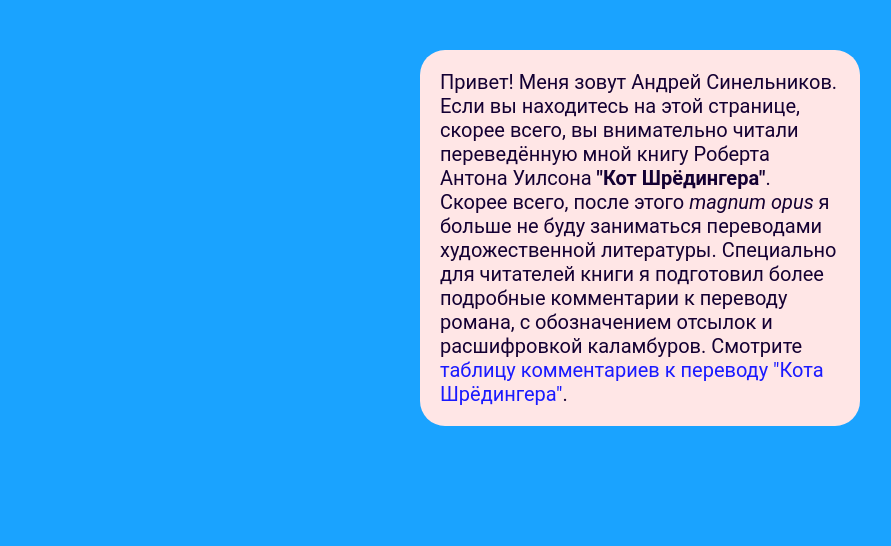
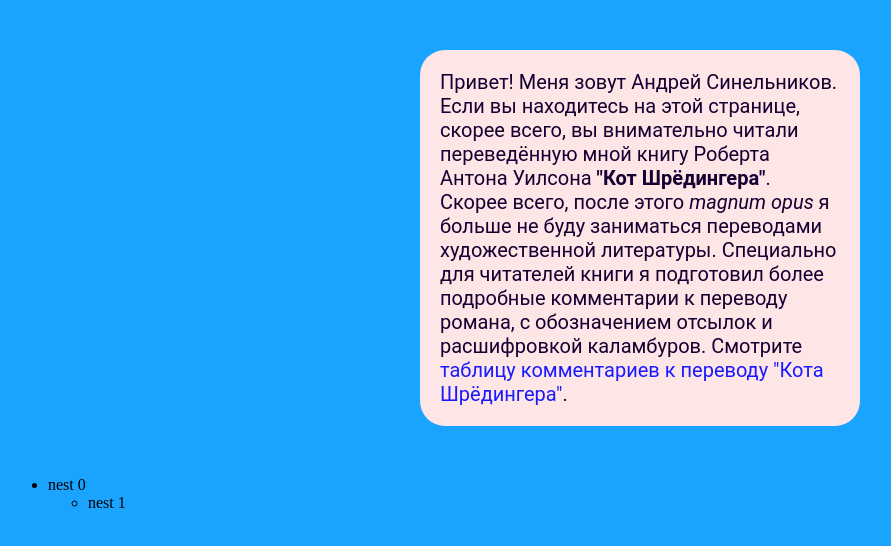
Before and after one commit to AndreySinelnikov/AndreySinelnikov.github.io, a plain HTML site: page index.html in a window 1280 px wide. Shown: the whole page, without its empty margins (0-891 px from the left). Drawn offline with Linux system fonts and the light colour scheme.

Commit message:
Update index.html

```diff
--- a/index.html
+++ b/index.html
@@ -18,5 +18,10 @@
   <a href="https://docs.google.com/spreadsheets/d/18Xjzz7a9I85u88wbXjb15hsdOydmMWTPeDAfAyNxjFs/edit">таблицу комментариев к переводу "Кота Шрёдингера"</a>.</p>
 
 
+  <ul><li class="subheader">nest 0</li>
+    <ul>
+      <li class="subheader">nest 1</li>
+    </ul>
+  </ul>
 </body>
 </html>
```
